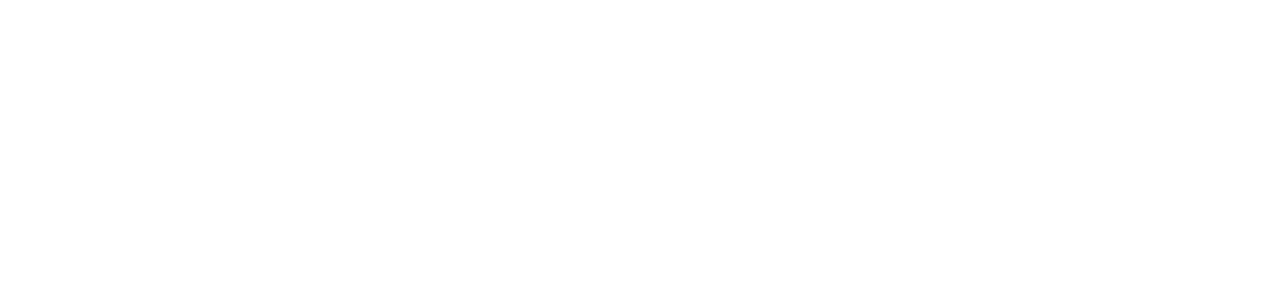
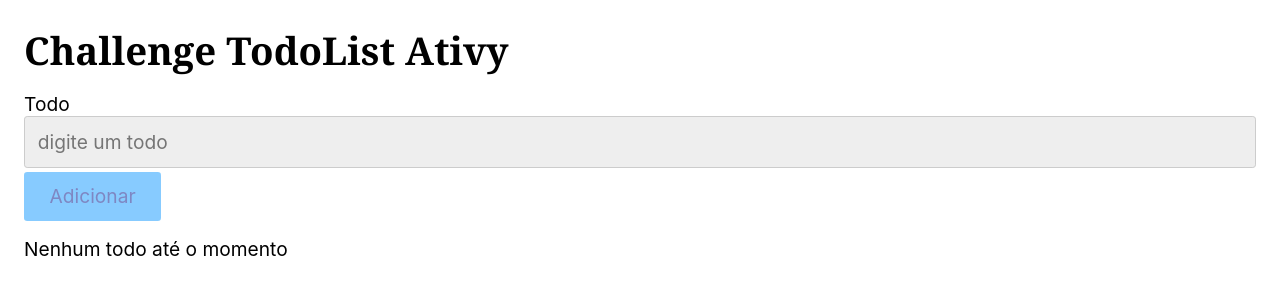
Before and after one commit to rafaelromanoz/challenge-todolist-ativy, a React (Create React App) app: page / in a window 1280 px wide. Shown: the top 300 px of the page. Built offline with nearby package versions, Linux system fonts and the light colour scheme.

Commit message:
:sparkles: introduce button of delete task

```diff
--- a/package.json
+++ b/package.json
@@ -6,9 +6,11 @@
     "@testing-library/jest-dom": "^5.16.2",
     "@testing-library/react": "^12.1.3",
     "@testing-library/user-event": "^13.5.0",
+    "prop-types": "^15.8.1",
     "react": "^17.0.2",
     "react-dom": "^17.0.2",
     "react-scripts": "5.0.0",
+    "styled-components": "^5.3.3",
     "web-vitals": "^2.1.4"
   },
   "scripts": {
--- a/src/App.jsx
+++ b/src/App.jsx
@@ -1,7 +1,12 @@
 import React from 'react';
+import Home from './pages/Home';
+import GlobalStyle from './globalStyles';
 
 export default function App() {
   return (
-    <div />
+    <>
+      <GlobalStyle />
+      <Home />
+    </>
   );
 }
--- /dev/null
+++ b/src/components/Header.jsx
@@ -0,0 +1,35 @@
+import PropTypes from 'prop-types';
+import React from 'react';
+
+export default function Header({ todo, setTodo, handleClickAddTodo }) {
+  return (
+    <div>
+      <h1>Challenge TodoList Ativy</h1>
+      <label htmlFor="inputTodo">
+        Todo
+        <input
+          id="inputTodo"
+          type="text"
+          placeholder="digite um todo"
+          onChange={({ target }) => setTodo(target.value)}
+          value={todo}
+        />
+      </label>
+      <button
+        aria-label="buttonAdd"
+        type="button"
+        disabled={todo === ''}
+        id="buttonAdd"
+        onClick={handleClickAddTodo}
+      >
+        Adicionar
+      </button>
+    </div>
+  );
+}
+
+Header.propTypes = {
+  setTodo: PropTypes.func.isRequired,
+  todo: PropTypes.string.isRequired,
+  handleClickAddTodo: PropTypes.func.isRequired,
+};
--- /dev/null
+++ b/src/components/ToDoList.jsx
@@ -0,0 +1,30 @@
+import PropTypes from 'prop-types';
+import React from 'react';
+
+export default function ToDoList({
+  todos,
+  handleClickDeleteTodo,
+}) {
+  if (todos.length === 0) return <p>Nenhum todo até o momento</p>;
+  return (
+    <section>
+      {todos.map(({ todo, id }) => (
+        <div key={id}>
+          <p>{todo}</p>
+          <button type="button">Editar</button>
+          <button
+            onClick={() => handleClickDeleteTodo(id)}
+            type="button"
+          >
+            Deletar
+          </button>
+        </div>
+      ))}
+    </section>
+  );
+}
+
+ToDoList.propTypes = {
+  todos: PropTypes.arrayOf(PropTypes.shape({})).isRequired,
+  handleClickDeleteTodo: PropTypes.func.isRequired,
+};
--- /dev/null
+++ b/src/globalStyles.js
@@ -0,0 +1,111 @@
+import { createGlobalStyle } from 'styled-components';
+
+const GlobalStyle = createGlobalStyle`
+  *,
+*::after,
+*::before {
+  box-sizing: border-box;
+}
+
+html {
+  --font: -apple-system, BlinkMacSystemFont, 'Segoe UI', Roboto, Oxygen, Ubuntu,
+    Cantarell, 'Open Sans', 'Helvetica Neue', sans-serif;
+  --font-title: Georgia, 'Times New Roman', Times, serif;
+  --font-size: 1.2rem;
+  --color: #19f;
+  --color-light: #adf;
+  --color-dark: #018;
+  --radius: 0.2rem;
+}
+
+body {
+  margin: 1.5rem;
+}
+
+body,
+input,
+textarea,
+button {
+  font-size: var(--font-size);
+  font-family: var(--font);
+}
+
+h1,
+h2,
+h3 {
+  font-family: var(--font-title);
+}
+
+h1,
+h2,
+h3,
+p,
+ul {
+  margin: 1rem 0;
+}
+
+ul {
+  list-style: square;
+}
+
+li {
+  margin-bottom: 0.5rem;
+}
+
+label {
+  display: block;
+  margin-bottom: 0.25rem;
+}
+
+input,
+textarea {
+  display: block;
+  border: 1px solid #ccc;
+  width: 100%;
+  padding: 0.8rem;
+  border-radius: var(--radius);
+  background: #eee;
+  transition: 0.2s;
+}
+
+input:focus,
+textarea:focus {
+  outline: none;
+  border-color: var(--color);
+  background: white;
+  box-shadow: 0 0 0 3px var(--color-light);
+}
+
+button {
+  cursor: pointer;
+  border: none;
+  border-radius: var(--radius);
+  transition: 0.1s;
+  background: var(--color);
+  color: var(--color-dark);
+  padding: 0.8rem 1.6rem;
+}
+
+button:hover,
+button:focus {
+  background: var(--color);
+  box-shadow: 0 0 0 3px var(--color-light), 0 0 0 4px var(--color);
+  outline: none;
+}
+
+button:active {
+  box-shadow: 0 0 0 3px var(--color), 0 0 0 4px var(--color);
+}
+
+button:disabled {
+  opacity: 0.5;
+  cursor: wait;
+}
+
+hr {
+  border: 2px solid black;
+  margin: 2rem auto;
+}
+`;
+
+export default GlobalStyle;
--- a/src/pages/Home.jsx
+++ b/src/pages/Home.jsx
@@ -0,0 +1,36 @@
+import React, { useState } from 'react';
+import Header from '../components/Header';
+import ToDoList from '../components/ToDoList';
+
+export default function Home() {
+  const [todosList, setTodosList] = useState([]);
+  const [id, setId] = useState(0);
+  const [todo, setTodo] = useState('');
+  const handleClickAddTodo = () => {
+    // aqui estou criando um id para ser mais fácil identificar os todos
+    setId((idPrevState) => idPrevState + 1);
+    // crio um novo todo inserindo o id
+    const newTodo = {
+      id,
+      todo,
+    };
+    // aqui pegamos o prevstate que é o array, faz o spread e adiciona um novo todo
+    setTodosList((todoList) => [...todoList, newTodo]);
+  };
+  const handleClickDeleteTodo = (idTodo) => {
+    setTodosList((prevStateTodos) => prevStateTodos.filter((p) => p.id !== idTodo));
+  };
+  return (
+    <div>
+      <Header
+        setTodo={setTodo}
+        todo={todo}
+        handleClickAddTodo={handleClickAddTodo}
+      />
+      <ToDoList
+        todos={todosList}
+        handleClickDeleteTodo={handleClickDeleteTodo}
+      />
+    </div>
+  );
+}
```
Also changed, not shown: 1 other file (tests, documents, lock files or other folders).
